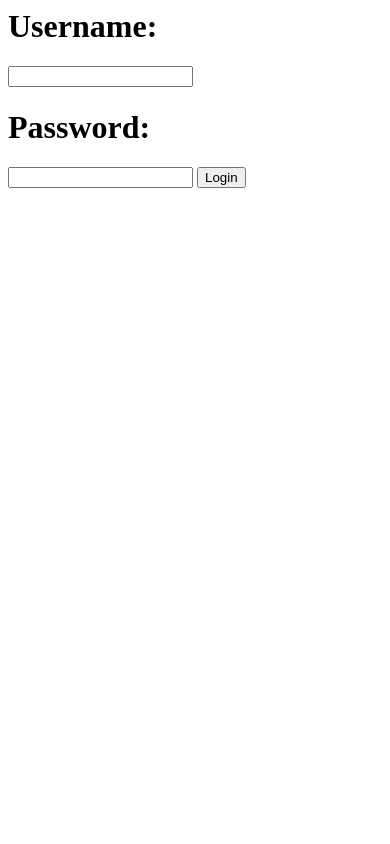
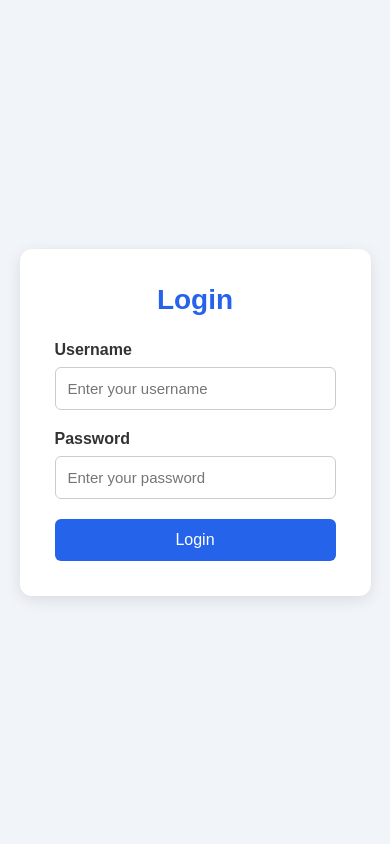
Before and after one commit to Sanjana-341/python_full_stack, a Django app: page /login/ in a window 390 px wide. Run offline with Django 5.2, Linux system fonts and the light colour scheme.

Commit message:
login/dashboard update successfully

```diff
--- a/college_portal/student/templates/login.html
+++ b/college_portal/student/templates/login.html
@@ -1,17 +1,105 @@
+
+<!DOCTYPE html>
 <html lang="en">
 <head>
     <meta charset="UTF-8">
     <meta name="viewport" content="width=device-width, initial-scale=1.0">
     <title>Login</title>
+
+    <style>
+        * {
+            margin: 0;
+            padding: 0;
+            box-sizing: border-box;
+            font-family: Arial, sans-serif;
+        }
+
+        body {
+            min-height: 100vh;
+            display: flex;
+            justify-content: center;
+            align-items: center;
+            background: #f1f5f9;
+        }
+
+        .login-box {
+            width: 350px;
+            background: white;
+            padding: 35px;
+            border-radius: 12px;
+            box-shadow: 0 4px 15px rgba(0, 0, 0, 0.1);
+        }
+
+        h1 {
+            font-size: 16px;
+            color: #333;
+            margin-bottom: 8px;
+        }
+
+        .title {
+            text-align: center;
+            font-size: 28px;
+            color: #2563eb;
+            margin-bottom: 25px;
+        }
+
+        input {
+            width: 100%;
+            padding: 12px;
+            margin-bottom: 20px;
+            border: 1px solid #ccc;
+            border-radius: 6px;
+            outline: none;
+            font-size: 15px;
+        }
+
+        input:focus {
+            border-color: #2563eb;
+        }
+
+        button {
+            width: 100%;
+            padding: 12px;
+            background: #2563eb;
+            color: white;
+            border: none;
+            border-radius: 6px;
+            font-size: 16px;
+            cursor: pointer;
+            transition: 0.3s;
+        }
+
+        button:hover {
+            background: #1d4ed8;
+        }
+
+        @media (max-width: 400px) {
+            .login-box {
+                width: 90%;
+            }
+        }
+    </style>
 </head>
+
 <body>
-    <form method="POST">
-        {% csrf_token %}
-        <h1>Username:</h1>
-        <input type="text" name="username">
-        <h1>Password:</h1>
-        <input type="password" name="password">
-        <button type="submit">Login</button>
-    </form>
+
+    <div class="login-box">
+        <form method="POST">
+            {% csrf_token %}
+
+            <h1 class="title">Login</h1>
+
+            <h1>Username</h1>
+            <input type="text" name="username"
+                   placeholder="Enter your username" required>
+
+            <h1>Password</h1>
+            <input type="password" name="password"
+                   placeholder="Enter your password" required>
+
+            <button type="submit">Login</button>
+        </form>
+    </div>
+
 </body>
 </html>
```
Also changed, not shown: college_portal/student/templates/dashboard.html (+74 -5 lines), college_portal/db.sqlite3.
